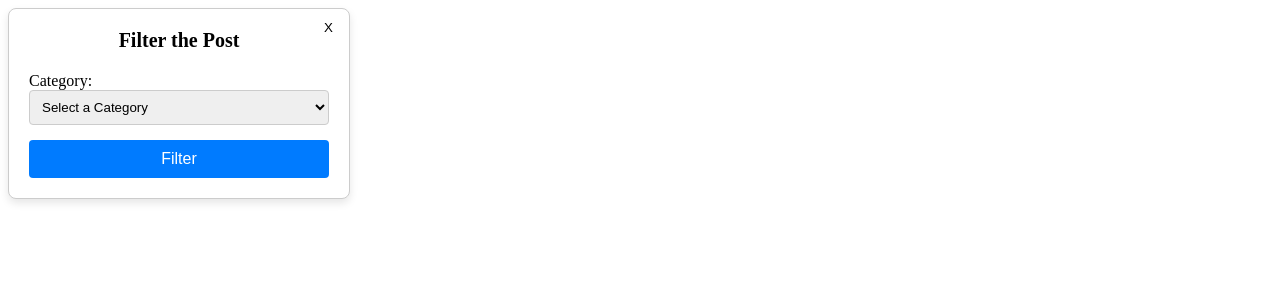
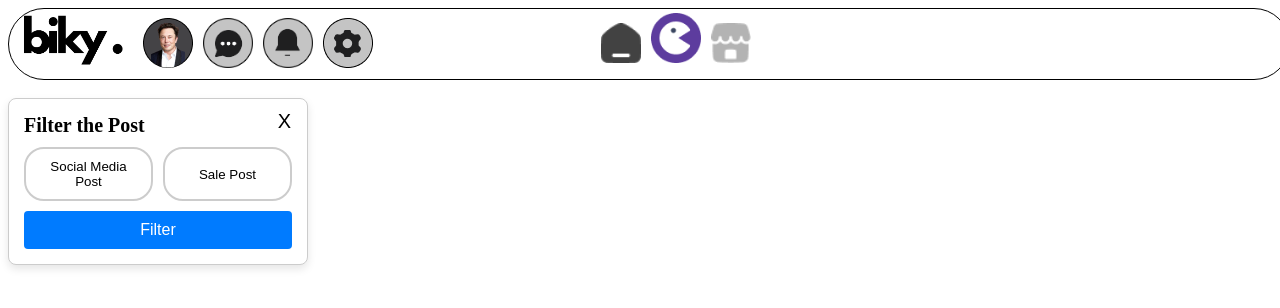
Before and after one commit to seckinalp/Biky-Frontend, a React (Vite) app in the folder demo/: page /category in a window 1280 px wide. Shown: the top 308 px of the page. Built offline with nearby package versions, Linux system fonts and the light colour scheme.

Commit message:
Navbar in every page, category filter finished, search component finished

```diff
--- a/demo/src/App.tsx
+++ b/demo/src/App.tsx
@@ -20,7 +20,14 @@ import SalePosts, { SalePostsProps } from './postcomponent/SalePosts';
 import { Provider } from 'react-redux';
 import store from './store';
 import CategoryFilter from './categoryFilterCompononet/CategoryFilter';
+
 import SearchComponent from './SearchComponent/SearchComponent';
+import ShowRow from './showRowComponent/ShowRow';
+
+import bikyImage from './indir.jpg';
+import Deneme from './categoryFilterCompononet/deneme';
+import Navbar from './navigation/Navbar';
+import BackgroundContainer from './BackgroundContainer/BackgroundContainer';
 const exampleSalePostsProps: SalePostsProps = {
   initialPosts: [
     {
@@ -208,9 +215,21 @@ const App = () => {
     }
     // ... other categories
   ];
+
 return (
   <Provider store={store}>
     <Router>
+
+      <div>
+
+        {/* Include the Navbar component here */}
+        <div className='navbar_container'><Navbar  /></div>
+        <br />
+        <br />
+        <br />
+        <br />
+        <br />
+        <div>
         <Routes>
         <Route path="/socialmediaposts" element={<SocialMediaPosts initialPosts={exampleSocialMediaPostsProps.initialPosts} />} />
         <Route path="/login" element={<Login />} />
@@ -228,10 +247,20 @@ const App = () => {
         <Route path='/saleposts' element={<SalePosts initialPosts ={exampleSalePostsProps.initialPosts}/>}/>
         <Route path='/comments' element={<Comments postID={"7f3e30a5-cc09-4501-82e0-feb7136e22bb"}/>}/>
         <Route path="/category" element={<CategoryFilter data={categoryData} />} />
+
         <Route path="/search" element={<SearchComponent />} />
+        <Route path="/show-row" element={<ShowRow item={{
+            id: 1,
+            name: 'Elon Musk',
+            avatarUrl: bikyImage
+          }} onItemClick={function (id: number): void {
+            throw new Error('Function not implemented.');
+          } }/>} />
+        </Routes>
+        </div>
 
+      </div>
 
-      </Routes>
     </Router>
   </Provider>
 );
--- /dev/null
+++ b/demo/src/BackgroundContainer/BackgroundContainer.css
@@ -0,0 +1,14 @@
+.background {
+    position: fixed;
+    top: 0;
+    left: 0;
+    width: 100%;
+    height: 100%;
+    background-image: url('../assets/homearkaplan.jpg');
+    background-size: cover;
+    background-position: center;
+    background-repeat: no-repeat;
+    filter: brightness(70%);
+    z-index: -1;
+
+  }
--- /dev/null
+++ b/demo/src/BackgroundContainer/BackgroundContainer.tsx
@@ -0,0 +1,16 @@
+import React, { ReactNode } from 'react';
+import './BackgroundContainer.css'; // Import your background CSS file
+
+interface BackgroundContainerProps {
+  children: ReactNode;
+}
+
+const BackgroundContainer: React.FC<BackgroundContainerProps> = ({ children }) => {
+  return (
+    <div className="background">
+      {children}
+    </div>
+  );
+};
+
+export default BackgroundContainer;
--- a/demo/src/ButtonStyle.css
+++ b/demo/src/ButtonStyle.css
@@ -1,14 +1,4 @@
-button{
-    background-color: #A980FC; /* Bootstrap primary color */
-    /* Other styling for buttons can go here */
-  }
 
-  /* Hover effect for all buttons */
-  button:hover{
-    background-color: gray; /* Change background color on hover */
-    transform: scale(1.1); /* Increase the size of the button when hovered */
-    /* Additional hover effects can go here */
-  }
 .btn {
  width: 130px;
  height: 40px;
--- a/demo/src/Homepage.tsx
+++ b/demo/src/Homepage.tsx
@@ -15,11 +15,9 @@ const Homepage: React.FC = () => {
       <div className='background'></div>
       <div className="homepage">
         <div className="app__homepage">
-        <div className="homepage__nav">
-          <Navbar handleCreateClick={handleCreateClick} />
-        </div>
+
         <div className="homepage__timeline">
-          <Timeline isRectangleVisible={isRectangleVisible} setIsRectangleVisible={setIsRectangleVisible} />
+
         </div>
       </div>
       </div>
--- a/demo/src/categoryFilterCompononet/CategoryFilter.css
+++ b/demo/src/categoryFilterCompononet/CategoryFilter.css
@@ -6,6 +6,8 @@
     position: relative;
     box-shadow: 0 4px 8px rgba(0,0,0,0.1);
     background-color: white;
+    padding: 15px; /* Add padding */
+    box-sizing: border-box; /
   }
 
   .category-filter-header {
@@ -13,6 +15,10 @@
     font-weight: bold;
     text-align: center;
     margin-bottom: 20px;
+    display: flex;
+  justify-content: space-between;
+  align-items: center;
+  margin-bottom: 10px;
   }
 
   .category-filter-select {
@@ -30,8 +36,12 @@
     border: none;
     background: transparent;
     cursor: pointer;
+    font-size: 20px;
   }
-
+  .category-filter-close-btn:hover{
+    color: purple;
+    background-color: transparent;
+  }
   .category-filter-apply-btn {
     width: 100%;
     padding: 10px;
@@ -41,8 +51,85 @@
     border-radius: 4px;
     cursor: pointer;
     font-size: 16px;
+    width: 100%;
   }
-
+  .category-select label {
+    margin-right: 10px;
+  }
   .category-filter-apply-btn:hover {
     background-color: #0056b3;
   }
+
+  .category-filter-button {
+    width: 100%;
+    padding: 10px;
+    border: none;
+    background-color: #007bff;
+    color: white;
+    border-radius: 4px;
+    cursor: pointer;
+    font-size: 16px;
+    margin-bottom: 10px; /* Add some space between the buttons */
+  }
+
+  .category-filter-button:hover {
+    background-color: #0056b3;
+  }
+  .button-group {
+    display: flex;
+    justify-content: space-between;
+    margin-bottom: 10px;
+  }
+  .button-group button {
+    margin-right: 10px; /* Adds gap between buttons */
+  }
+  .post-type-button {
+    flex: 1; /* Buttons take up equal space */
+    margin-right: 5px; /* Space between buttons */
+  }
+  .post-type-button:last-child {
+    margin-right: 0; /* No space after the last button */
+  }
+  .button-group button:last-child {
+    margin-right: 0; /* Removes margin from the last button */
+  }
+  .post-type-button.active {
+    background-color: #007bff; /* Active button color */
+    color: white;
+  }
+  .sale-options {
+    display: flex;
+    flex-direction: column;
+    margin-bottom: 10px;
+  }
+
+  .sale-options input[type="text"] {
+    margin-right: 10px; /* Adds gap between the price input fields */
+  }
+
+  .sale-options input[type="text"]:last-child {
+    margin-right: 0; /* Removes margin from the last input field */
+  }
+
+  .sale-options select {
+    margin-left: 10px; /* Adds gap between the last input field and the select box */
+  }
+  .price-input-group {
+    display: flex;
+    justify-content: space-between;
+    margin-bottom: 10px;
+
+
+  }
+  .price-input {
+    max-width: 110px;
+  }
+  .price-input-group input[type="text"] {
+    flex: 1; /* Input fields take up equal space */
+    margin-right: 5px; /* Space between input fields */
+
+  }
+
+  .price-input-group input[type="text"]:last-child {
+    margin-right: 0; /* No space after the last input field */
+  }
--- a/demo/src/categoryFilterCompononet/CategoryFilter.tsx
+++ b/demo/src/categoryFilterCompononet/CategoryFilter.tsx
@@ -13,7 +13,12 @@ interface CategoryFilterProps {
 
 const CategoryFilter: React.FC<CategoryFilterProps> = ({ data }) => {
   const [selectedCategories, setSelectedCategories] = useState<Category[]>([]);
-
+  const [isVisible, setIsVisible] = useState(true); // State to control visibility
+  const [postType, setPostType] = useState<'socialMedia' | 'sale' | null>(null);
+  const [showSaleOptions, setShowSaleOptions] = useState(false);
+  const [minPrice, setMinPrice] = useState('');
+  const [maxPrice, setMaxPrice] = useState('');
+  const [category, setCategory] = useState('');
   const handleCategoryChange = (category: Category, level: number) => {
     const newSelectedCategories = [...selectedCategories];
     newSelectedCategories[level] = category;
@@ -47,23 +52,82 @@ const CategoryFilter: React.FC<CategoryFilterProps> = ({ data }) => {
       </div>
     );
   };
+  const handleClose = () => {
+    setIsVisible(false); // Hide the component
+  };
+  const handlePostTypeChange = (type: 'socialMedia' | 'sale') => {
+    setPostType(type);
+    // Only show sale options if 'sale' is selected
+    setShowSaleOptions(type === 'sale');
+  };
+  if (!isVisible) return null;
+  let selects: JSX.Element[] = [];
+  if (postType === 'sale') {
+    selects = [renderSelect(data, 0)];
+    let currentCategories = selectedCategories[0]?.children || [];
 
-  let selects = [renderSelect(data, 0)];
-  let currentCategories = selectedCategories[0]?.children || [];
-
-  for (let i = 1; i <= selectedCategories.length; i++) {
-    selects.push(renderSelect(currentCategories, i));
-    currentCategories = selectedCategories[i]?.children || [];
+    for (let i = 1; i <= selectedCategories.length; i++) {
+      selects.push(renderSelect(currentCategories, i));
+      currentCategories = selectedCategories[i]?.children || [];
+    }
   }
-
   return (
     <div className="category-filter-container">
-      <button className="category-filter-close-btn">X</button>
-      <div className="category-filter-header">Filter the Post</div>
+      <div className="category-filter-header">
+        <span>Filter the Post</span>
+        <button className="category-filter-close-btn" onClick={handleClose}>X</button>
+      </div>
+      <div className="button-group">
+        <button
+          className={`post-type-button ${postType === 'socialMedia' ? 'active' : ''}`}
+          onClick={() => setPostType('socialMedia')}
+        >
+          Social Media Post
+        </button>
+        <button
+          className={`post-type-button ${postType === 'sale' ? 'active' : ''}`}
+          onClick={() => setPostType('sale')}
+        >
+          Sale Post
+        </button>
+      </div>
+      {postType === 'sale' && (
+        <div className="sale-options">
+          <div className="price-input-group">
+            <input
+              type="text"
+              className="price-input"
+              placeholder="Minimum Price"
+              value={minPrice}
+              onChange={(e) => setMinPrice(e.target.value)}
+            />
+            <input
+              type="text"
+              className="price-input"
+              placeholder="Maximum Price"
+              value={maxPrice}
+              onChange={(e) => setMaxPrice(e.target.value)}
+            />
+          </div>
+          <div className="category-select-group">
+            <label>Category:</label>
+            <select
+              className="category-select"
+              value={category}
+              onChange={(e) => setCategory(e.target.value)}
+            >
+              <option value="">Select a Category</option>
+              <option value="lostAndFound">Lost and Found</option>
+              <option value="secondHand">Second Hand</option>
+            </select>
+          </div>
+        </div>
+      )}
       {selects}
       <button className="category-filter-apply-btn">Filter</button>
     </div>
   );
+
 };
 
 export default CategoryFilter;
--- a/demo/src/navigation/Navbar.css
+++ b/demo/src/navigation/Navbar.css
@@ -17,6 +17,7 @@
   .navbar__rectangle {
     position: absolute;
     top: 0;
+    border: 1px solid black;
     left: 0;
     width: 100%;
     height: 70px;
--- a/demo/src/navigation/Navbar.tsx
+++ b/demo/src/navigation/Navbar.tsx
@@ -1,13 +1,13 @@
 import React from "react";
-import { useNavigate, Link } from 'react-router-dom';
+import { useNavigate } from 'react-router-dom';
 
 import "./Navbar.css";
 
 interface NavbarProps {
-  handleCreateClick: () => void;
+
 }
 
-const Navbar: React.FC<NavbarProps> = ({ handleCreateClick }) => {
+const Navbar: React.FC<NavbarProps> = () => {
 
   const navigate = useNavigate();
 
@@ -36,33 +36,37 @@ const Navbar: React.FC<NavbarProps> = ({ handleCreateClick }) => {
     // Mağaza düğmesi tıklama olayını burada işleyin
   };
 
+  const handleCreateClick = () => {
+    // Mağaza düğmesi tıklama olayını burada işleyin
+  };
+
   return (
     <div className="navbar">
       <div className="navbar__rectangle"></div>
-      <img className="navbar__bikylogo" src="../../public/siyaharkaplansiz.png" alt="" />
+      <img className="navbar__bikylogo" src="../../siyaharkaplansiz.png" alt="" />
       <div className="navbar__left">
         <button className="navbar__button navbar__button_profile" onClick={handleProfileClick}>
-          <img className="navbar__profile" src="../../public/profile.png" alt="" />
+          <img className="navbar__profile" src="../../profile.png" alt="" />
         </button>
         <button className="navbar__button navbar__button_message" onClick={handleMessageClick}>
-          <img className="navbar__message" src="../../public/message.png" alt="" />
+          <img className="navbar__message" src="../../message.png" alt="" />
         </button>
         <button className="navbar__button navbar__button_notification" onClick={handleNotificationClick}>
-          <img className="navbar__notification" src="../../public/notification.png" alt="" />
+          <img className="navbar__notification" src="../../notification.png" alt="" />
         </button>
         <button className="navbar__button navbar__button_settings" onClick={handleSettingsClick}>
-          <img className="navbar__settings" src="../../public/settings.png" alt="" />
+          <img className="navbar__settings" src="../../settings.png" alt="" />
         </button>
       </div>
       <div className="navbar__middle">
         <button className="navbar__button navbar__button_home" onClick={handleHomeClick}>
-          <img className="navbar__home" src="../../public/homedark.png" alt="" />
+          <img className="navbar__home" src="../../homedark.png" alt="" />
         </button>
         <button className="navbar__button navbar__button_create" onClick={handleCreateClick}>
-          <img className="navbar__create" src="../../public/create.png" alt="" />
+          <img className="navbar__create" src="../../create.png" alt="" />
         </button>
         <button className="navbar__button navbar__button_store" onClick={handleStoreClick}>
-          <img className="navbar__store" src="../../public/storelight.png" alt="" />
+          <img className="navbar__store" src="../../storelight.png" alt="" />
         </button>
       </div>
       <div className="navbar__right"></div>
--- /dev/null
+++ b/demo/src/showRowComponent/ShowRow.css
@@ -0,0 +1,30 @@
+.show-row {
+    display: flex;
+    align-items: center;
+    padding: 10px;
+    border: 1px solid #ddd;
+    margin: 5px;
+
+    border-radius: 4px;
+    cursor: pointer;
+    transition: background-color 0.3s ease; /* Fade effect for background */
+  }
+
+  .show-row:hover {
+    background-color: rgba(0, 0, 0, 0.1); /* Slight darkening on hover */
+  }
+
+  .show-row-avatar {
+    width: 40px;
+    height: 40px;
+    border-radius: 20px;
+    margin-right: 10px;
+  }
+
+  .show-row-info {
+    flex-grow: 1;
+  }
+
+  .show-row-name {
+    font-weight: bold;
+  }
--- /dev/null
+++ b/demo/src/showRowComponent/ShowRow.tsx
@@ -0,0 +1,25 @@
+import React from 'react';
+import './ShowRow.css';
+
+// Update the props interface if you also want to remove username from the data structure
+interface ShowRowProps {
+  item: {
+    id: number;
+    name: string;
+    avatarUrl: string;
+  };
+  onItemClick: (id: number) => void;
+}
+
+const ShowRow: React.FC<ShowRowProps> = ({ item, onItemClick }) => {
+  return (
+    <div className="show-row" onClick={() => onItemClick(item.id)}>
+      <img src={item.avatarUrl} alt={item.name} className="show-row-avatar" />
+      <div className="show-row-info">
+        <div className="show-row-name">{item.name}</div>
+      </div>
+    </div>
+  );
+};
+
+export default ShowRow;
```
Also changed, not shown: demo/src/SearchComponent/SearchComponent.tsx (+15 -21 lines), demo/src/indir.jpg (added). Lines whose indentation alone changed are shown as unchanged.
